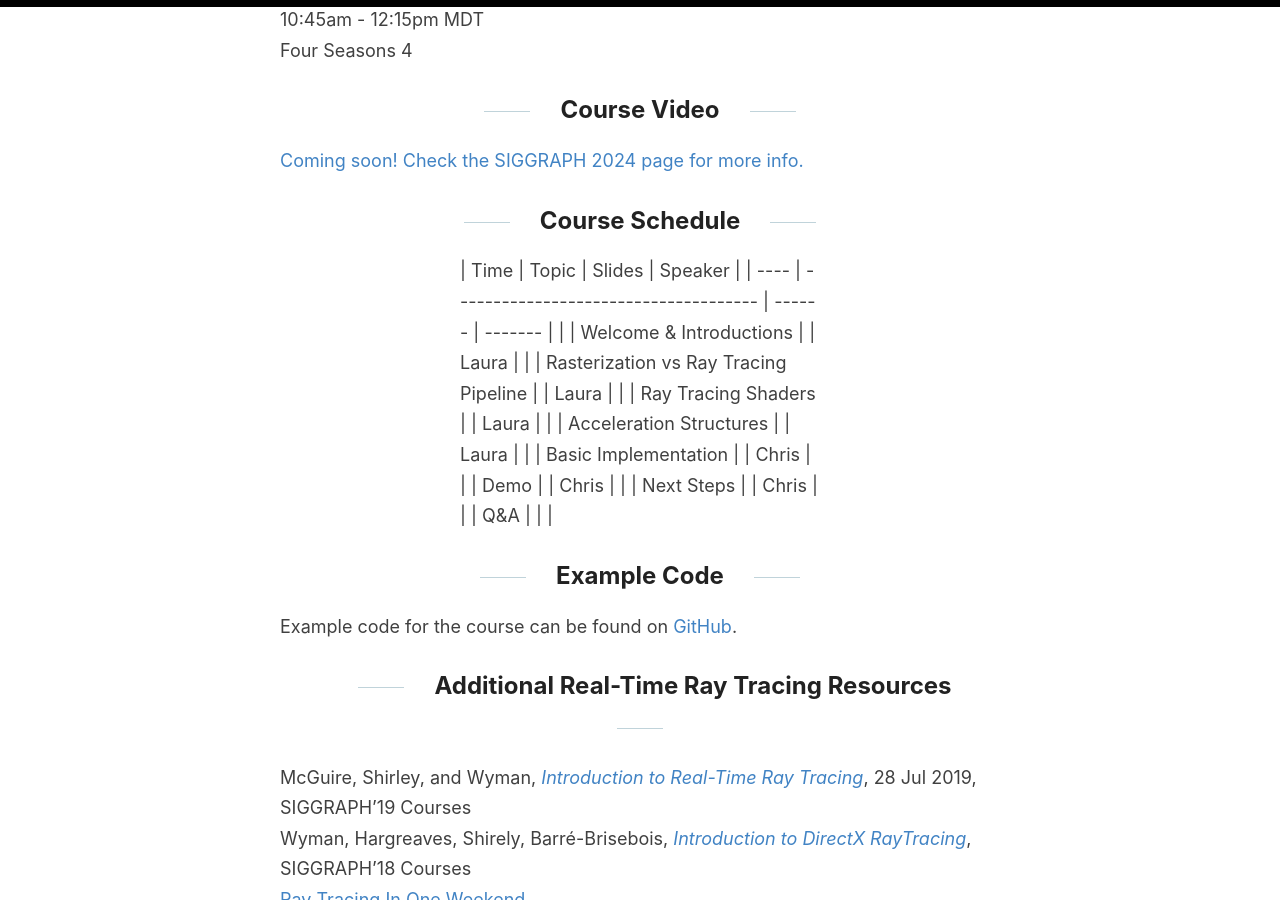
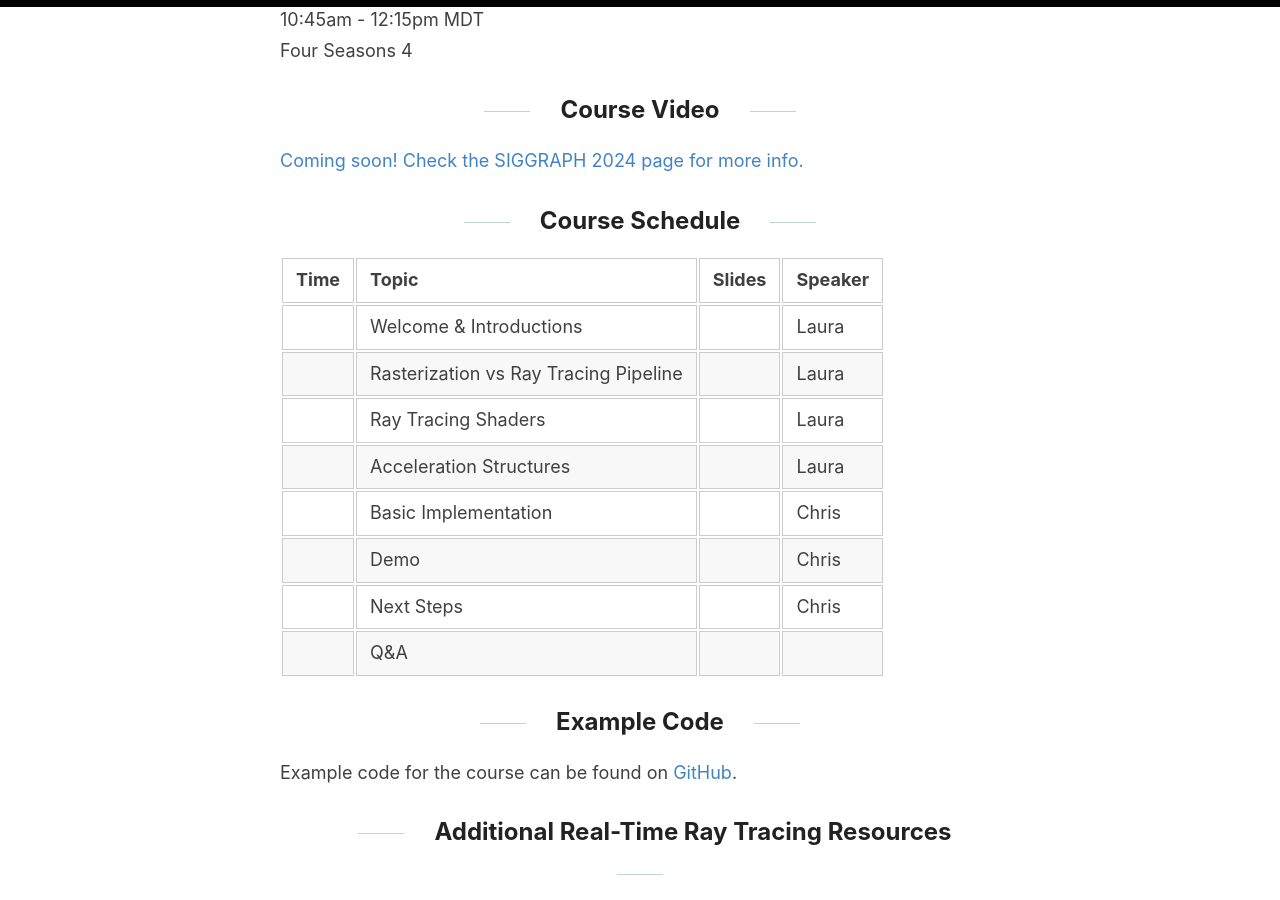
Before and after one commit to theanimatorreturns/BreadcrumbsIntroductionToRealTimeRayTracing, a Jekyll site: the page built from _posts/2024-07-27-intro-to-real-time-ray-tracing-course.md, in a window 1280 px wide and 900 px high, scrolled down 797 px. Built offline with Jekyll 4.4.1, drawn with Linux system fonts in a browser that asks for light colours; some of the changed lines change nothing that is shown.

Commit message:
Update 2024-07-27-intro-to-real-time-ray-tracing-course.md

```diff
--- a/_posts/2024-07-27-intro-to-real-time-ray-tracing-course.md
+++ b/_posts/2024-07-27-intro-to-real-time-ray-tracing-course.md
@@ -17,9 +17,6 @@ Four Seasons 4
 [Coming soon! Check the SIGGRAPH 2024 page for more info.](https://s2024.conference-program.org/presentation/?id=gensub_367&sess=sess156)
 
 ## Course Schedule
-<div style="margin-left: auto;
-            margin-right: auto;
-            width: 50%">
 
 | Time | Topic                                 | Slides | Speaker |
 | ---- | ------------------------------------- | ------ | ------- |
@@ -31,8 +28,6 @@ Four Seasons 4
 |      | Demo                                  |        | Chris   |
 |      | Next Steps                            |        | Chris   |
 |      | Q&A                                   |        |         |
-
-</div>
 
 ## Example Code
 
```
